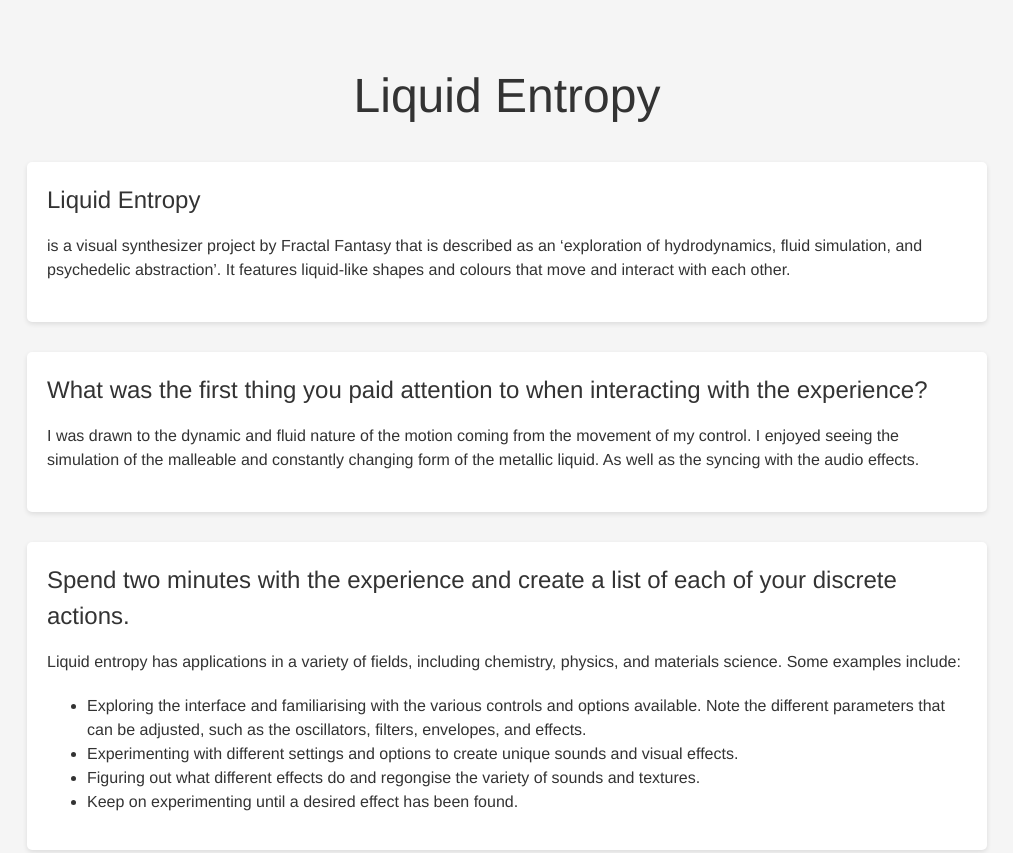
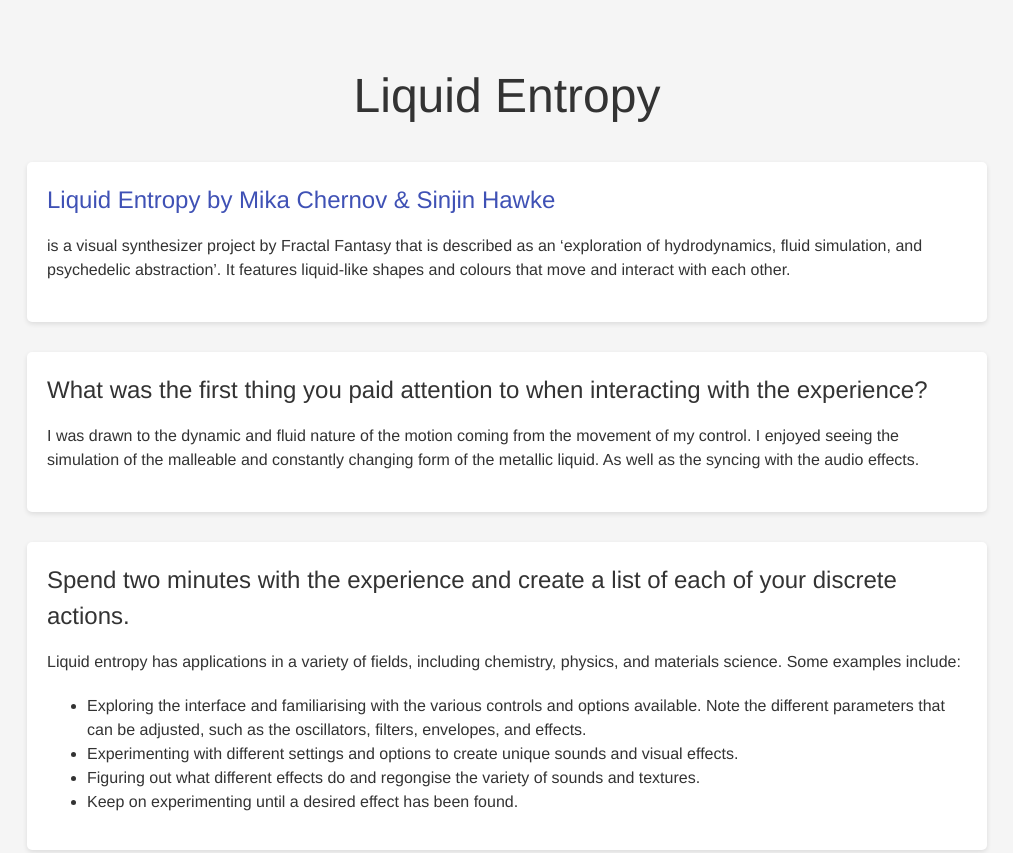
Before and after one commit to jo9499/jo9499.github.io, a plain HTML site: page im-2310/a1/index.html in a window 1280 px wide. Shown: the top 853 px of the page, without its empty margins (133-1146 px from the left). Drawn offline with Linux system fonts and the light colour scheme.

Commit message:
Add files via upload

```diff
--- a/im-2310/a1/index.html
+++ b/im-2310/a1/index.html
@@ -10,7 +10,7 @@
 
 		<div class="section">
 			<div class="question">
-				<h3>Liquid Entropy</h3>
+				<h3><a href="https://fractalfantasy.net/#liquidentropy">Liquid Entropy by Mika Chernov & Sinjin Hawke</a> </h3>
 				<p>is a visual synthesizer project by Fractal Fantasy that is described as an ‘exploration of hydrodynamics, fluid simulation, and psychedelic abstraction’. It features liquid-like shapes and colours that move and interact with each other.</p>
 				<div class="answer">
 				</div>
```
